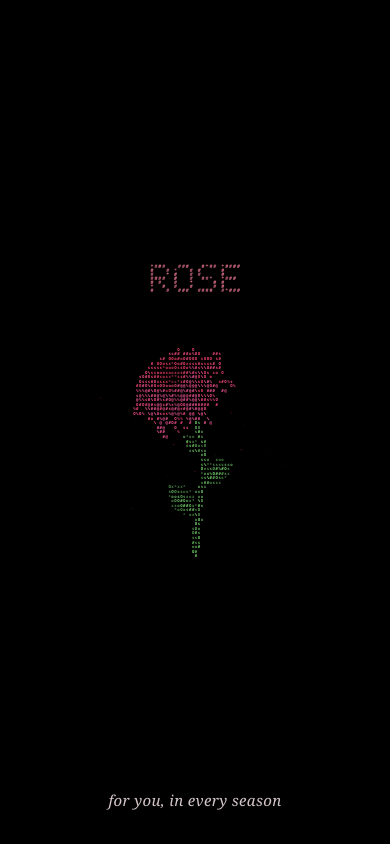
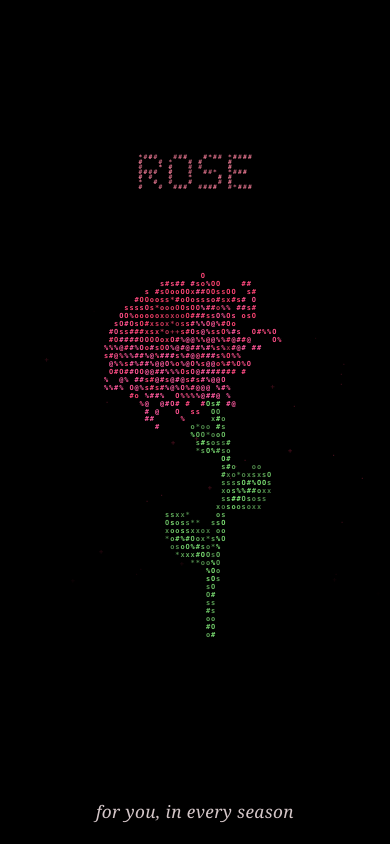
Before and after one commit to Chychyndr/everbloom, a plain HTML site: page index.html in a window 390 px wide. Drawn offline with Linux system fonts and the light colour scheme; animation ran at ten frames a second.

Commit message:
Improve mobile flower scaling and gallery layout; lock dark theme

```diff
--- a/index.html
+++ b/index.html
@@ -3,19 +3,23 @@
 <head>
 <meta charset="utf-8">
 <meta name="viewport" content="width=device-width,initial-scale=1">
-<meta name="color-scheme" content="dark">
+<meta name="color-scheme" content="only dark">
+<meta name="darkreader-lock">
+<meta name="theme-color" content="#000000">
 <title>Everbloom</title>
 <link rel="icon" type="image/svg+xml" href="./favicon.svg">
 <style>
 *{box-sizing:border-box}html,body{margin:0;height:100%;overflow:hidden;background:#000}body{display:grid;place-items:center;height:100dvh}canvas{width: min(96vw,86dvh,850px);height:auto;aspect-ratio:1;display:block;touch-action:manipulation}
 [hidden]{display:none!important}
-#stage{position:fixed;inset:0;display:grid;place-items:center}
+#stage{position:fixed;inset:0;display:grid;place-items:center;padding:calc(58px + env(safe-area-inset-top)) 0 calc(68px + env(safe-area-inset-bottom));}
+#art{width:min(96vw,calc(100dvh - 126px - env(safe-area-inset-top) - env(safe-area-inset-bottom)),850px);min-width:0;min-height:0}
 #galleryButton,#closeGallery,#replayGallery{font:500 13px ui-monospace,Consolas,monospace;color:#ddd;background:#090909;border:1px solid #333;border-radius:100px;cursor:pointer;transition:border-color .2s,color .2s,background .2s;touch-action:manipulation}
-#galleryButton{position:absolute;bottom:max(14px,env(safe-area-inset-bottom));left:50%;transform:translateX(-50%);padding:11px 24px;letter-spacing:.08em}
+#galleryButton{position:absolute;z-index:1;top:calc(12px + env(safe-area-inset-top));right:max(12px,env(safe-area-inset-right));min-height:42px;padding:9px 18px;letter-spacing:.04em}
 #galleryButton:hover,#closeGallery:hover,#replayGallery:hover{border-color:#888;color:#fff;background:#151515}
-#gallery{position:fixed;inset:0;overflow:auto;background:#000;padding:64px clamp(12px,3vw,44px) 28px;overscroll-behavior:contain}
-#closeGallery{position:fixed;z-index:2;top:16px;right:clamp(12px,3vw,44px);width:38px;height:38px;font-size:23px;line-height:1}
-#replayGallery{position:fixed;z-index:2;top:16px;left:clamp(12px,3vw,44px);height:38px;padding:0 18px;letter-spacing:.04em}
+#gallery{position:fixed;inset:0;overflow:auto;background:#000;padding:calc(66px + env(safe-area-inset-top)) clamp(12px,3vw,44px) calc(28px + env(safe-area-inset-bottom));overscroll-behavior:contain}
+#gallery::before{content:"";position:fixed;z-index:1;inset:0 0 auto;height:calc(64px + env(safe-area-inset-top));background:#000;pointer-events:none}
+#closeGallery{position:fixed;z-index:2;top:calc(12px + env(safe-area-inset-top));right:clamp(12px,3vw,44px);width:42px;height:42px;font-size:23px;line-height:1}
+#replayGallery{position:fixed;z-index:2;top:calc(12px + env(safe-area-inset-top));left:clamp(12px,3vw,44px);height:42px;padding:0 18px;letter-spacing:.04em}
 #cards{display:grid;grid-template-columns:repeat(5,minmax(0,1fr));gap:12px;max-width:1360px;margin:auto}
 .flower-card{padding:0;border:1px solid #222;border-radius:13px;background:#000;overflow:hidden;cursor:pointer;transition:border-color .2s,transform .2s;min-width:0;touch-action:manipulation}
 .flower-card:hover{border-color:var(--accent);transform:translateY(-2px)}
@@ -24,11 +28,10 @@ button:focus-visible{outline:2px solid #ddd;outline-offset:3px}
 @media(max-width:1150px){#cards{grid-template-columns:repeat(4,minmax(0,1fr))}}
 @media(max-width:1000px){#cards{grid-template-columns:repeat(3,minmax(0,1fr))}}
 @media(max-width:720px){#cards{grid-template-columns:repeat(2,minmax(0,1fr))}}
-@media(max-width:450px){#cards{grid-template-columns:1fr;max-width:330px}}
+@media(max-width:450px){#cards{grid-template-columns:1fr;max-width:430px}}
 @media(prefers-reduced-motion:reduce){.flower-card,#galleryButton,#closeGallery,#replayGallery{transition:none}.flower-card:hover{transform:none}}
-#dedication{position:absolute;bottom:max(25px,env(safe-area-inset-bottom));left:50%;transform:translateX(-50%);width:calc(100% - 36px);margin:0;padding:8px 0;color:#d4c6c8;text-align:center;font:italic 400 clamp(15px,2.6vw,24px)/1.4 Georgia,serif;letter-spacing:.025em}
-#galleryButton{bottom:max(76px,calc(env(safe-area-inset-bottom) + 70px))}
-@media(max-height:600px){#stage{padding-bottom:110px}#stage canvas{width:min(96vw,calc(100dvh - 120px),850px)}}
+#dedication{position:absolute;bottom:calc(12px + env(safe-area-inset-bottom));left:50%;transform:translateX(-50%);width:calc(100% - 36px);margin:0;padding:8px 0;color:#d4c6c8;text-align:center;font:italic 400 clamp(15px,2.6vw,24px)/1.4 Georgia,serif;letter-spacing:.025em}
+@media(max-width:720px) and (orientation:portrait){#art{width:min(98vw,520px);height:min(150vw,calc(100dvh - 126px - env(safe-area-inset-top) - env(safe-area-inset-bottom)));aspect-ratio:auto}#dedication{font-size:clamp(16px,4.4vw,22px)}}
 </style>
 </head>
 <body><main id="stage"><canvas id="art" tabindex="-1" role="img" aria-label="An animated flower composed of colored characters"></canvas><button id="galleryButton" hidden>Gallery</button><p id="dedication">for you, in every season</p></main>
@@ -191,9 +194,9 @@ function titlePoints(name){
  return {out,width:cursor-1};
 }
 const titles=presets.map(p=>titlePoints(p[0]));
-function drawTitle(ctx,size,current,age,exit){
+function drawTitle(ctx,size,current,age,exit,compact=false){
  const {out,width}=titles[current],color=presets[current][1];
- const cell=Math.min(size*.0105,size*.76/width,8.5);
+ const cell=Math.min(size*(compact?.013:.0105),size*.80/width,8.5);
  const left=(size-(width-1)*cell)/2,top=size*.085;
  const g=motion.matches?1:ease((age-.15)/1.5)*(1-exit);
  ctx.font="bold "+Math.max(3,cell*1.25)+"px ui-monospace,Consolas,monospace";
@@ -204,12 +207,37 @@ function drawTitle(ctx,size,current,age,exit){
   ctx.fillText(i%7===0?"*":"#",left+x*cell,top+y*cell);
  }
 }
-function resize(){const rect=canvas.getBoundingClientRect(),dpr=Math.min(2,devicePixelRatio||1);size=Math.max(1,rect.width);canvas.width=Math.round(size*dpr);canvas.height=Math.round(size*dpr);ctx.setTransform(dpr,0,0,dpr,0,0);}
-function renderScene(ctx,size,current,points,age,px=0,py=0,hold=false,preview=false){
+let sceneHeight=1;
+const portrait=matchMedia("(max-width:720px) and (orientation:portrait)");
+const boundsCache=new WeakMap();
+function sceneBounds(points){
+ if(boundsCache.has(points))return boundsCache.get(points);
+ let left=Infinity,right=-Infinity,top=-Infinity,bottom=Infinity;
+ // Reserve enough space for the full rotation and pointer parallax range.
+ for(let a=-.7;a<=.71;a+=.175){
+  const c=Math.cos(a),s=Math.sin(a);
+  for(const p of points){
+   const x=p.x*c-p.z*s,z=p.x*s+p.z*c,k=620/(620-z);
+   const y=p.y*k,drift=Math.abs(z*.14*k);
+   left=Math.min(left,x*k);right=Math.max(right,x*k);
+   bottom=Math.min(bottom,y-drift);top=Math.max(top,y+drift);
+  }
+ }
+ const bounds={left,right,top,bottom};boundsCache.set(points,bounds);return bounds;
+}
+function layoutScene(points,width,height,compact,preview){
+ if(!compact)return {scale:width/745,x:width/2,y:height*.57,top:width*.19};
+ const b=sceneBounds(points),top=width*.22,bottom=height-width*.055;
+ const scale=Math.min(width/745*(preview?1.35:1.7),width*.85/Math.max(1,b.right-b.left),(bottom-top)*.91/Math.max(1,b.top-b.bottom));
+ return {scale,x:width/2-(b.left+b.right)*scale/2,y:(top+bottom)/2+(b.top+b.bottom)*scale/2,top};
+}
+function resize(){const rect=canvas.getBoundingClientRect(),dpr=Math.min(2,devicePixelRatio||1);size=Math.max(1,rect.width);sceneHeight=Math.max(1,rect.height);canvas.width=Math.round(size*dpr);canvas.height=Math.round(sceneHeight*dpr);ctx.setTransform(dpr,0,0,dpr,0,0);}
+function renderScene(ctx,size,current,points,age,px=0,py=0,hold=false,preview=false,height=size){
  const angle=motion.matches?.22:Math.sin(age*.37)*.42+px*.28,cos=Math.cos(angle),sin=Math.sin(angle);
- const scale=size/745, exit=motion.matches||hold?0:ease((age-20)/4);
- ctx.fillStyle="#000";ctx.fillRect(0,0,size,size);
- const glyphSize=Math.max(2.5,Math.min(9,size/93));
+ const compact=portrait.matches;
+ const layout=layoutScene(points,size,height,compact,preview),scale=layout.scale, exit=motion.matches||hold?0:ease((age-20)/4);
+ ctx.fillStyle="#000";ctx.fillRect(0,0,size,height);
+ const glyphSize=Math.max(2.5,Math.min(9,scale*745/93));
  ctx.font="bold "+glyphSize+"px ui-monospace,Consolas,monospace";ctx.textAlign="center";ctx.textBaseline="middle";
  const cells=new Map(),step=glyphSize*.73,vertical=glyphSize*1.14;
  for(const p of points){
@@ -219,8 +247,8 @@ function renderScene(ctx,size,current,points,age,px=0,py=0,hold=false,preview=fa
  const x=p.x*g+sway+Math.cos(p.a)*scatter*(60+p.v*220),y=p.y*g+Math.sin(p.a)*scatter*(60+p.v*220),z=p.z*g+exit*p.r*100;
  const rx=x*cos-z*sin,rz=x*sin+z*cos,ry=y+rz*py*.14;
  const perspective=620/(620-rz),breath=motion.matches?1:1+.014*Math.sin(age*1.15);
- const sx=size/2+rx*perspective*scale*breath,sy=size*.57-ry*perspective*scale*breath;
- if(sx<0||sy<size*.19||sx>size||sy>size)continue;
+ const sx=layout.x+rx*perspective*scale*breath,sy=layout.y-ry*perspective*scale*breath;
+ if(sx<0||sy<layout.top||sx>size||sy>height)continue;
  const ix=Math.round(sx/step),iy=Math.round(sy/vertical),key=ix+":"+iy;
  const old=cells.get(key);
  if(!old||rz>old.z)cells.set(key,{p,z:rz,x:ix*step,y:iy*vertical,g});
@@ -235,12 +263,12 @@ function renderScene(ctx,size,current,points,age,px=0,py=0,hold=false,preview=fa
  if(!motion.matches){
  for(let i=0;i<35;i++){
  const u=(age*.075+rand(i+200))%1,a=i*golden;
- const x=size/2+Math.cos(a+age*.12)*(90+rand(i)*110)*scale,y=size*.57+(u-.5)*350*scale;
+ const x=layout.x+Math.cos(a+age*.12)*(90+rand(i)*110)*scale,y=layout.y+(u-.5)*350*scale;
  ctx.fillStyle="rgba("+presets[current][1].join(",")+","+(Math.sin(u*Math.PI)*.28*(1-exit))+")";
  ctx.fillText(i%3? ".":"+",x,y);
  }
  }
- drawTitle(ctx,size,current,preview?9:age,preview?0:exit);
+ drawTitle(ctx,size,current,preview?9:age,preview?0:exit,compact);
 }
 const stage=document.getElementById("stage"),gallery=document.getElementById("gallery"),galleryButton=document.getElementById("galleryButton"),closeGallery=document.getElementById("closeGallery"),cards=document.getElementById("cards");
 let view="stage",selected=false,finished=false,galleryUnlocked=false,openedAt=0,pausedAt=0,lastPreview=-Infinity;
@@ -259,7 +287,7 @@ function paint(now){
  if(motion.matches)age=9;
  px=mix(px,tx,.055);py=mix(py,ty,.055);
  const hold=!selected&&current===presets.length-1;
- renderScene(ctx,size,current,points,age,px,py,hold);
+ renderScene(ctx,size,current,points,age,px,py,hold,false,sceneHeight);
 }
 function createCards(){
  const saved=points;
```
